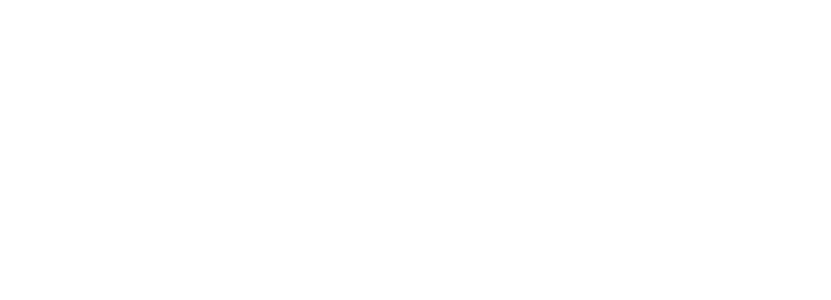
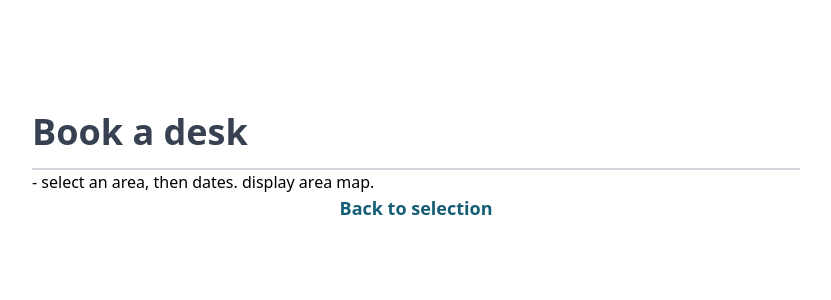
Before and after one commit to s-Hale/deskbooking, a React (Create React App) app: page /book in a window 1280 px wide. Before the commit this address had no page. Shown: the top 300 px of the page, without its empty margins (224-1055 px from the left). Built offline with nearby package versions, Linux system fonts and the light colour scheme.

Commit message:
begin booking component

```diff
--- a/src/App.js
+++ b/src/App.js
@@ -2,6 +2,7 @@
 import React from 'react';
 import Selection from './components/Selection/index';
 import DeskMap from './components/DeskMap/index';
+import BookDesk from './components/BookDesk/index'
 
 import {
   BrowserRouter as Router,
@@ -12,12 +13,14 @@
 const App =() => {
   return (
     <Router>
-    <div className="App">
-      </div>
+      <div className="App h-screen">
       <Routes>
         <Route exact path="/" element={<Selection/>}/>
-        <Route exact path="/create" element={<DeskMap />}/>
+        <Route exact path="/create" element={<DeskMap />} />
+        <Route exact path="/book" element={<BookDesk />}/>
       </Routes>
+      </div>
+
       </Router>
   );
 }
--- /dev/null
+++ b/src/components/BookDesk/index.js
@@ -0,0 +1,21 @@
+
+import React from 'react';
+import {Link} from "react-router-dom";
+
+
+
+const BookDesk = () => {
+    return (
+        <div className="mt-28 flex flex-col justify-center items-center">
+            <div className="flex flex-col w-3/5">
+                <h2 className="mb-4 font-bold text-4xl text-gray-700">Book a desk</h2>
+                    <div className="w-full border-t-2 border-gray-300"></div>
+                </div>
+
+            <div className="flex w-3/5">- select an area, then dates. display area map.</div>
+            <Link to="/" className="font-bold text-lg text-cyan-800">Back to selection</Link>
+        </div>
+    )
+}
+
+export default BookDesk;
--- a/src/components/Selection/index.js
+++ b/src/components/Selection/index.js
@@ -7,19 +7,19 @@
     const buttonStyle = 'h-68 hover:bg-blue-200 cursor-pointer pt-8 pb-2 mx-3 border-2 border-blue-900 border-opacity-80 rounded-md w-60 flex flex-col items-center justify-between';
 
     return (
-        <div className="mt-28 flex flex-col justify-center w-4/5 items-center">
+        <div className="mt-28 flex flex-col justify-center items-center">
             <div className="flex flex-col w-3/5">
                 <h2 className="mb-4 font-bold text-4xl text-gray-700">Desk reservation</h2>
                     <div className="w-full border-t-2 border-gray-300"></div>
             </div>
             <div className="flex w-3/5 mt-6">
-                <div className={buttonStyle}>
+                <Link className={buttonStyle} to="/book">
                     <div className="w-14"><img className="mb-1 opacity-90" src={Desk} alt="desk"/></div>
                         <h6 className="font-bold text-xl">Book a desk</h6>
                             <div className="mt-6 h-20 flex items-center">
                                 <p className="text-center text-sm">Select a desk and make a reservation</p>
                             </div>
-                </div>
+                </Link>
                 <Link className={buttonStyle} to="/create">
                     <i class="fa fa-th" style={{ fontSize: '3.5rem', opacity: 80}}></i>
                         <h6 className="font-bold text-xl">Set up area</h6>
```
